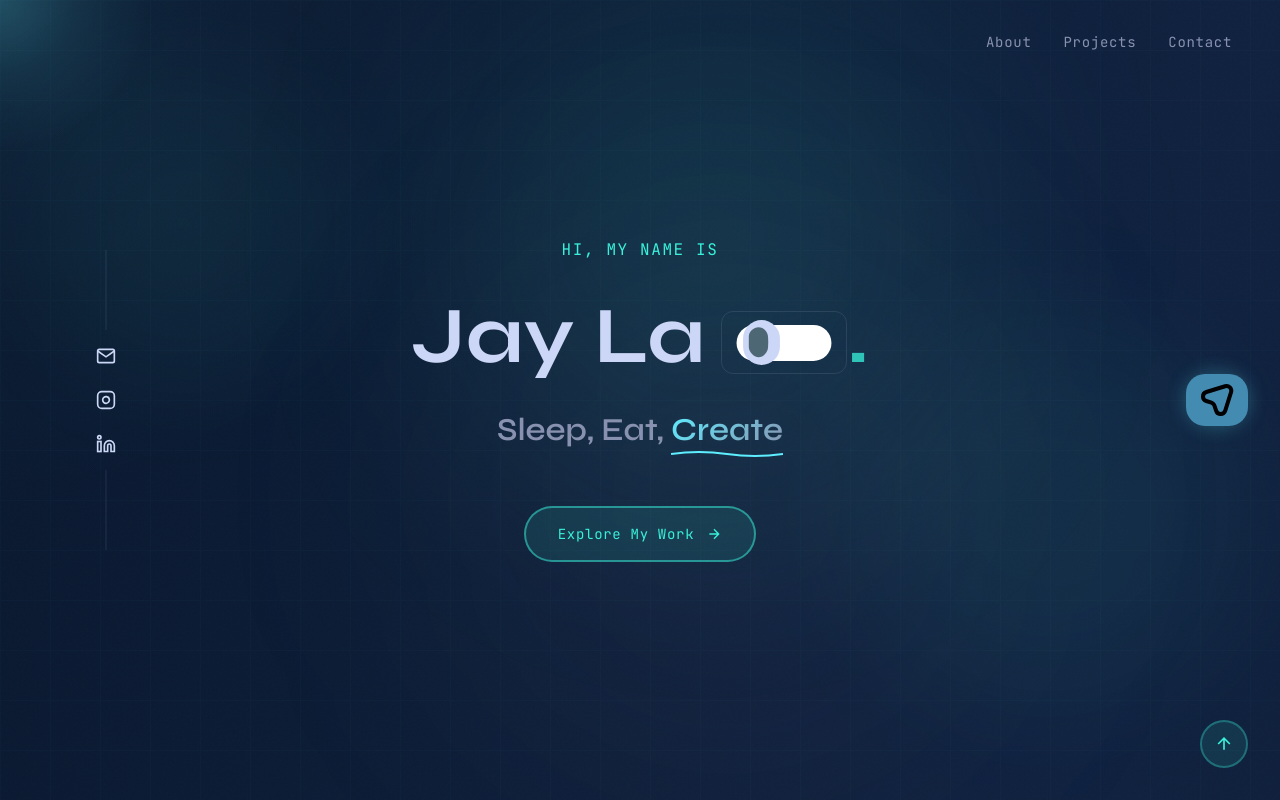
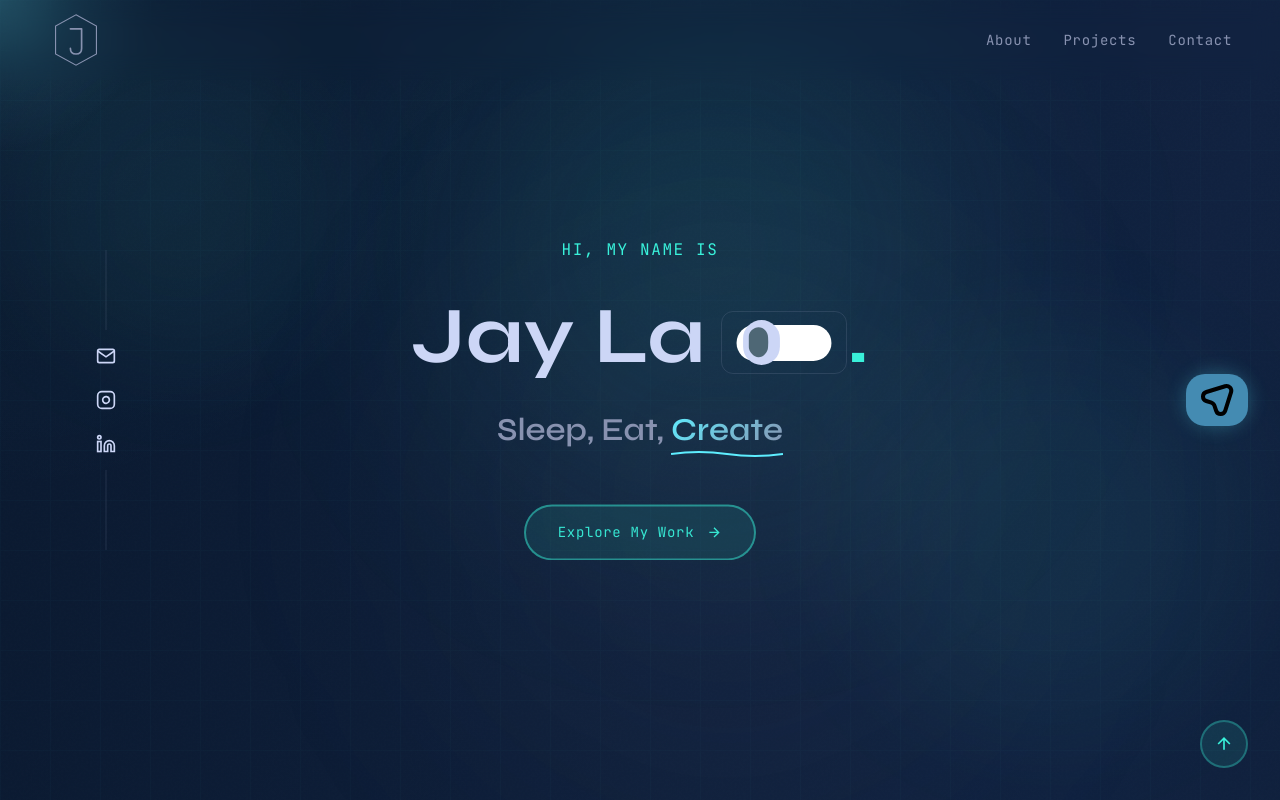
Before and after one commit to JayLao27/m-portfolio, a React (Vite) app: page / in a window 1280 px wide. Shown: the top 800 px of the page. Built offline with nearby package versions, Linux system fonts and the light colour scheme.

Commit message:
feat: implement LoadingScreen component with animations and styles

```diff
--- a/src/Layout.tsx
+++ b/src/Layout.tsx
@@ -5,29 +5,18 @@ import { Head } from './components/section/header'
 import { Projects } from './components/section/projects'
 import { Contact } from './components/section/contact'
 import { AdvancedCursorSpotlight } from './components/AdvancedCursorSpotlight'
+import LoadingScreen from './components/LoadingScreen'
 
 function Layout() {
   const [isDarkMode, setIsDarkMode] = useState(true)
   const [isLoading, setIsLoading] = useState(true)
-
-  useEffect(() => {
-    // Simulate initial loading
-    setTimeout(() => setIsLoading(false), 1000)
-  }, [])
 
   const toggleTheme = () => {
     setIsDarkMode(!isDarkMode)
   }
 
   if (isLoading) {
-    return (
-      <div className="min-h-screen bg-dark-bg flex items-center justify-center">
-        <div className="relative">
-          <div className="w-16 h-16 border-4 border-highlight/20 border-t-highlight rounded-full animate-spin"></div>
-          <div className="absolute inset-0 w-16 h-16 border-4 border-transparent border-t-highlight/50 rounded-full animate-spin" style={{ animationDirection: 'reverse', animationDuration: '1s' }}></div>
-        </div>
-      </div>
-    )
+    return <LoadingScreen onLoadingComplete={() => setIsLoading(false)} duration={4000} />
   }
 
   return (
--- /dev/null
+++ b/src/components/LoadingScreen.css
@@ -0,0 +1,110 @@
+.loading-screen {
+  position: fixed;
+  top: 0;
+  left: 0;
+  width: 100vw;
+  height: 100vh;
+  display: flex;
+  justify-content: center;
+  align-items: center;
+  background: linear-gradient(to bottom right, #0a192f, #112240, #0a192f);
+  z-index: 9999;
+  overflow: hidden;
+}
+
+.loading-screen.fade-out {
+  pointer-events: none;
+}
+
+.logo-container {
+  position: relative;
+  width: 150px;
+  height: 150px;
+  transition: transform 1900ms cubic-bezier(0.68, -0.55, 0.265, 1.55), opacity 1900ms ease-out, filter 1900ms ease-out;
+  opacity: 1;
+}
+
+.logo-container.fade-out {
+  opacity: 1;
+}
+
+.logo-container.scale-up {
+  transform: scale(10) rotate(180deg);
+  opacity: 0;
+  filter: blur(10px);
+}
+
+/* Hexagon SVG Animation */
+.hexagon {
+  position: absolute;
+  top: 50%;
+  left: 50%;
+  transform: translate(-50%, -50%);
+  width: 140px;
+  height: 140px;
+  filter: drop-shadow(0 0 10px rgba(94, 238, 255, 0.3));
+  transition: filter 1900ms ease-out;
+}
+
+.scale-up .hexagon {
+  filter: drop-shadow(0 0 30px rgba(94, 238, 255, 0.8)) drop-shadow(0 0 60px rgba(94, 238, 255, 0.5));
+}
+
+.hex-path {
+  fill: none;
+  stroke: #e8e8e8;
+  stroke-width: 2;
+  stroke-linecap: round;
+  stroke-dasharray: 1000;
+  stroke-dashoffset: 1000;
+  animation: drawHex 2500ms ease-in-out forwards;
+}
+
+@keyframes drawHex {
+  to {
+    stroke-dashoffset: 0;
+  }
+}
+
+/* J Logo Animation */
+.j-logo {
+  position: absolute;
+  top: 50%;
+  left: 50%;
+  transform: translate(-50%, -50%);
+  width: 90px;
+  height: 90px;
+  opacity: 0;
+  filter: drop-shadow(0 0 5px rgba(232, 232, 232, 0.3));
+  transition: filter 1900ms ease-out;
+  animation: fadeInJ 500ms ease-out 2500ms forwards;
+}
+
+@keyframes fadeInJ {
+  to {
+    opacity: 1;
+  }
+}
+
+.scale-up .j-logo {
+  filter: drop-shadow(0 0 20px rgba(232, 232, 232, 0.9)) drop-shadow(0 0 40px rgba(94, 238, 255, 0.6));
+}
+
+.j-path {
+  fill: none;
+  stroke: #e8e8e8;
+  stroke-width: 3;
+  stroke-linecap: round;
+  stroke-linejoin: round;
+  font-family: 'Poppins', sans-serif;
+  stroke-dasharray: 0;
+  stroke-dashoffset: 0;
+}
+
+@keyframes fadeInLogo {
+  to {
+    opacity: 1;
+  }
+}
+
+/* Loading text - removed */
--- /dev/null
+++ b/src/components/LoadingScreen.tsx
@@ -0,0 +1,49 @@
+import React, { useEffect, useState } from 'react';
+import './LoadingScreen.css';
+
+interface LoadingScreenProps {
+  onLoadingComplete?: () => void;
+  duration?: number;
+}
+
+const LoadingScreen: React.FC<LoadingScreenProps> = ({
+  onLoadingComplete,
+  duration = 4000
+}) => {
+  const [isComplete, setIsComplete] = useState(false);
+  const [scaleUp, setScaleUp] = useState(false);
+
+  useEffect(() => {
+    const timer = setTimeout(() => {
+      setIsComplete(true);
+      // Immediately trigger scale up when complete
+      setScaleUp(true);
+      if (onLoadingComplete) {
+        setTimeout(() => onLoadingComplete(), 2000);
+      }
+    }, duration);
+
+    return () => {
+      clearTimeout(timer);
+    };
+  }, [duration, onLoadingComplete]);
+
+  return (
+    <div className={`loading-screen ${isComplete ? 'fade-out' : ''}`}>
+      <div className={`logo-container ${scaleUp ? 'scale-up' : ''}`}>
+        {/* Hexagon */}
+        <svg className="hexagon" viewBox="0 0 200 200" xmlns="http://www.w3.org/2000/svg">
+          <path className="hex-path" d="M 100,10 L 173,50 L 173,150 L 100,190 L 27,150 L 27,50 Z"/>
+        </svg>
+
+        {/* J Logo */}
+        <svg className="j-logo" viewBox="0 0 200 200" xmlns="http://www.w3.org/2000/svg">
+          {/* J */}
+          <path className="j-path" d="M 80,60 L 120,60 L 120,130 Q 120,150 100,150 Q 80,150 80,130"/>
+        </svg>
+      </div>
+    </div>
+  );
+};
+
+export default LoadingScreen;
--- a/src/components/section/header.tsx
+++ b/src/components/section/header.tsx
@@ -9,23 +9,73 @@ type HeadProps = {
 
 export const Head: React.FC<HeadProps> = ({ isDarkMode, toggleTheme }) => {
   const [scrolled, setScrolled] = useState(false)
+  const [prevScrollPos, setPrevScrollPos] = useState(0)
+  const [visible, setVisible] = useState(true)
+  const [showHeader, setShowHeader] = useState(false)
+  const [showText1, setShowText1] = useState(false)
+  const [showText2, setShowText2] = useState(false)
+  const [showText3, setShowText3] = useState(false)
+  const [showText4, setShowText4] = useState(false)
 
   useEffect(() => {
     const handleScroll = () => {
-      setScrolled(window.scrollY > 50)
+      const currentScrollPos = window.scrollY
+
+      // Show header when scrolling up, hide when scrolling down
+      setVisible(prevScrollPos > currentScrollPos || currentScrollPos < 10)
+
+      setPrevScrollPos(currentScrollPos)
+      setScrolled(currentScrollPos > 50)
     }
+
     window.addEventListener('scroll', handleScroll)
     return () => window.removeEventListener('scroll', handleScroll)
+  }, [prevScrollPos])
+
+  useEffect(() => {
+    // Sequential animations after component mounts
+    const timer1 = setTimeout(() => setShowHeader(true), 100)
+    const timer2 = setTimeout(() => setShowText1(true), 600)
+    const timer3 = setTimeout(() => setShowText2(true), 900)
+    const timer4 = setTimeout(() => setShowText3(true), 1200)
+    const timer5 = setTimeout(() => setShowText4(true), 1500)
+
+    return () => {
+      clearTimeout(timer1)
+      clearTimeout(timer2)
+      clearTimeout(timer3)
+      clearTimeout(timer4)
+      clearTimeout(timer5)
+    }
   }, [])
 
   return (
     <>
-      <nav
-        className={`fixed top-0 right-0 p-8 pr-12 z-[1000] flex items-center gap-8 max-md:p-6 max-md:pr-8 max-md:gap-4 transition-all duration-300 ${
-          scrolled ? 'glass-effect rounded-bl-2xl' : ''
-        }`}
+      {/* Header Bar with Glass Effect */}
+      <header className={`fixed top-0 left-0 right-0 z-[1000] backdrop-blur-md transition-all duration-500 ease-in-out ${
+        showHeader && visible ? 'translate-y-0 opacity-100' : '-translate-y-full opacity-0'
+      }`}>
+        <div className="flex items-center justify-between px-12 py-3 max-md:px-8 max-md:py-4">
+          {/* Logo - Left Side */}
+          <button
+            onClick={() => window.location.reload()}
+            className="relative transition-all duration-300 hover:scale-110 group"
+            aria-label="Refresh page"
           >
-        <div className="flex gap-8 max-md:gap-4">
+            <div className={`relative w-14 h-14 transition-colors duration-300 ${
+              isDarkMode ? 'text-nav-text group-hover:text-highlight' : 'text-[#FFFFFF] group-hover:text-highlight'
+            }`}>
+              <svg className="absolute inset-0" viewBox="0 0 200 200" xmlns="http://www.w3.org/2000/svg">
+                <path className="fill-none stroke-current" strokeWidth="4" d="M 100,10 L 173,50 L 173,150 L 100,190 L 27,150 L 27,50 Z"/>
+              </svg>
+              <svg className="absolute inset-0" viewBox="0 0 200 200" xmlns="http://www.w3.org/2000/svg">
+                <path className="fill-none stroke-current" strokeWidth="6" strokeLinecap="round" strokeLinejoin="round" d="M 80,60 L 120,60 L 120,130 Q 120,150 100,150 Q 80,150 80,130"/>
+              </svg>
+            </div>
+          </button>
+
+          {/* Navigation - Right Side */}
+          <nav className="flex items-center gap-8 max-md:gap-4">
             <a
               href="#about"
               className={`${isDarkMode ? 'text-nav-text hover:text-highlight' : 'text-[#FFFFFF] hover:text-highlight'} no-underline text-sm font-['JetBrains_Mono'] tracking-wider transition-all duration-300 hover:translate-y-[-2px] max-md:text-xs relative group`}
@@ -47,8 +97,9 @@ export const Head: React.FC<HeadProps> = ({ isDarkMode, toggleTheme }) => {
               <span className="relative z-10">Contact</span>
               <span className="absolute bottom-0 left-0 w-0 h-0.5 bg-highlight transition-all duration-300 group-hover:w-full"></span>
             </a>
+          </nav>
         </div>
-      </nav>
+      </header>
 
       <section className="min-h-screen flex items-center justify-center px-[10%] relative max-w-[1600px] mx-auto max-xl:px-[5%] max-md:px-[5%] overflow-hidden">
         {/* Animated background elements */}
@@ -62,15 +113,17 @@ export const Head: React.FC<HeadProps> = ({ isDarkMode, toggleTheme }) => {
         <div className="flex-1 max-w-[800px] text-center relative z-10">
           <div className="space-y-6">
             <p
-              className={`text-hi-text text-base font-['JetBrains_Mono'] font-normal tracking-widest uppercase animate-fade-in-up`}
-              style={{ animationFillMode: 'forwards' }}
+              className={`text-hi-text text-base font-['JetBrains_Mono'] font-normal tracking-widest uppercase transition-all duration-700 ease-out ${
+                showText1 ? 'translate-y-0 opacity-100' : '-translate-y-8 opacity-0'
+              }`}
             >
               Hi, my name is
             </p>
 
             <h1
-              className={`text-[5rem] font-['Syne'] font-bold ${isDarkMode ? 'text-name-text' : 'text-[#F0F4FF]'} mb-2 leading-tight max-xl:text-[4rem] max-md:text-[3rem] max-sm:text-[2.5rem] animate-fade-in-up`}
-              style={{ animationDelay: '0.1s', animationFillMode: 'forwards' }}
+              className={`text-[5rem] font-['Syne'] font-bold ${isDarkMode ? 'text-name-text' : 'text-[#F0F4FF]'} mb-2 leading-tight max-xl:text-[4rem] max-md:text-[3rem] max-sm:text-[2.5rem] transition-all duration-700 ease-out ${
+                showText2 ? 'translate-y-0 opacity-100' : '-translate-y-8 opacity-0'
+              }`}
             >
               Jay La
               <button
@@ -84,8 +137,9 @@ export const Head: React.FC<HeadProps> = ({ isDarkMode, toggleTheme }) => {
             </h1>
 
             <h2
-              className={`text-[2rem] font-['Syne'] font-semibold ${isDarkMode ? 'text-tagline-text' : 'text-[#F0F4FF]'} mb-6 leading-tight max-xl:text-[3rem] max-md:text-[2.5rem] max-sm:text-[2rem] animate-fade-in-up`}
-              style={{ animationDelay: '0.2s', animationFillMode: 'forwards' }}
+              className={`text-[2rem] font-['Syne'] font-semibold ${isDarkMode ? 'text-tagline-text' : 'text-[#F0F4FF]'} mb-6 leading-tight max-xl:text-[3rem] max-md:text-[2.5rem] max-sm:text-[2rem] transition-all duration-700 ease-out ${
+                showText3 ? 'translate-y-0 opacity-100' : '-translate-y-8 opacity-0'
+              }`}
             >
               Sleep, Eat,  {' '}
               <span className="relative inline-block">
@@ -98,8 +152,9 @@ export const Head: React.FC<HeadProps> = ({ isDarkMode, toggleTheme }) => {
 
             {/* CTA Button */}
             <div
-              className="pt-8 animate-fade-in-up"
-              style={{ animationDelay: '0.4s', animationFillMode: 'forwards' }}
+              className={`pt-8 transition-all duration-700 ease-out ${
+                showText4 ? 'translate-y-0 opacity-100' : '-translate-y-8 opacity-0'
+              }`}
             >
               <a
                 href="#projects"
@@ -119,8 +174,9 @@ export const Head: React.FC<HeadProps> = ({ isDarkMode, toggleTheme }) => {
         </div>
 
         <div
-          className="absolute right-8 flex items-center justify-center max-md:right-4 max-sm:hidden animate-fade-in-up"
-          style={{ animationDelay: '0.5s', animationFillMode: 'forwards' }}
+          className={`absolute right-8 flex items-center justify-center max-md:right-4 max-sm:hidden transition-all duration-700 ease-out ${
+            showText4 ? 'translate-y-0 opacity-100' : '-translate-y-8 opacity-0'
+          }`}
         >
           <a
             href="#contact"
```
Lines whose indentation alone changed are shown as unchanged.
